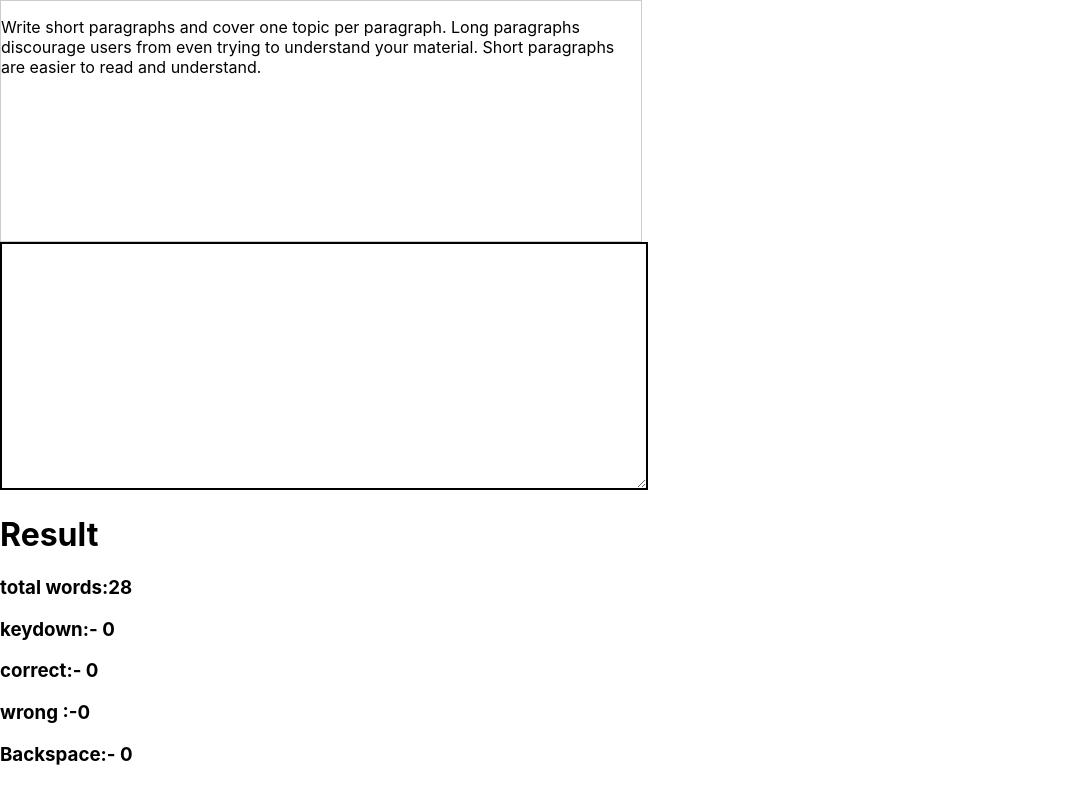
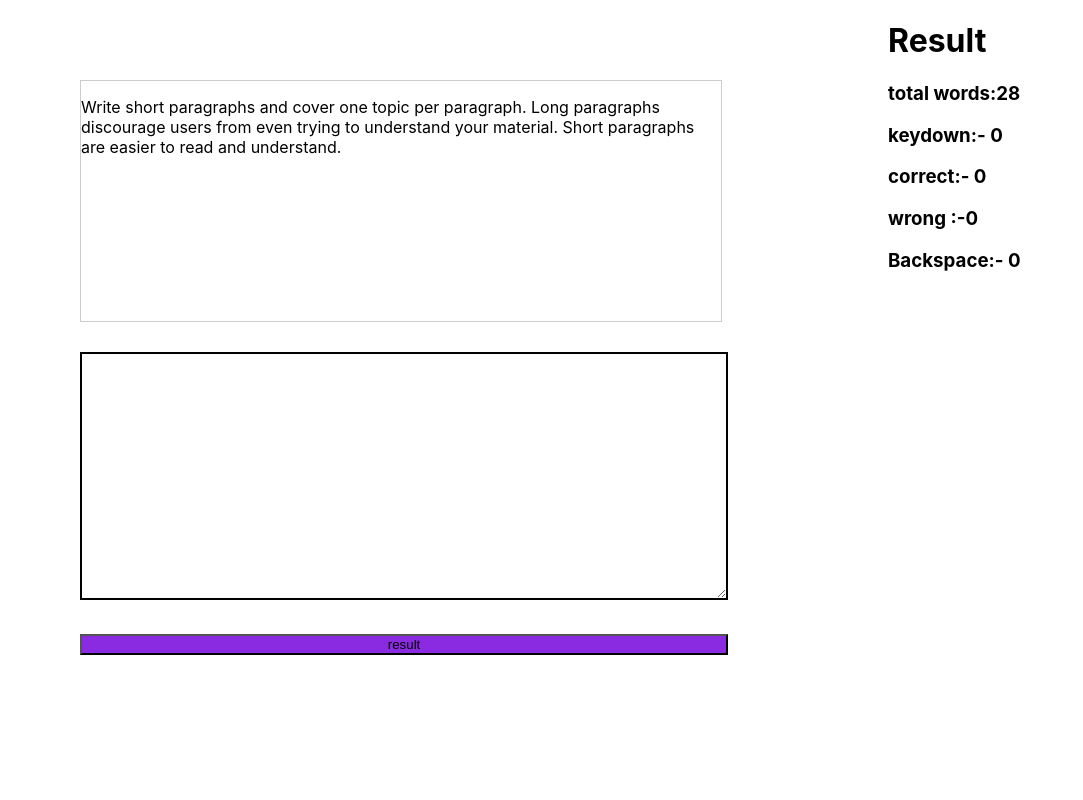
Before and after one commit to vaibhavpnirmal/Typingtest, a React (Create React App) app in the folder typing/: page / in a window 1280 px wide. Shown: the whole page, without its empty margins (0-1083 px from the left). Built offline with nearby package versions, Linux system fonts and the light colour scheme.

Commit message:
index css changes

```diff
--- a/typing/src/Components/Dashboard.js
+++ b/typing/src/Components/Dashboard.js
@@ -49,6 +49,16 @@ let keydown=0;
             console.log(e.key)
         if(e.key==="Backspace"){
             setback(()=> back+1)
+            settypekey(()=>{
+
+                if(typedkey>0){
+                        return (typedkey-1)}
+
+                })
+
+
+
+
 
         }
 
@@ -62,22 +72,29 @@ let keydown=0;
 
 
   return (
-    <div>
-      <div className='para'>
+    <div className='container'>
+        <div className='left'>
+              <div className='para'>
 <p id='one'> {v}
-
-
 
 </p>
       </div>
 
-<div><textarea  className='userpara'  onChange={handelchange} onKeyDown={key}  ></textarea></div>
+      <div><textarea  className='userpara'  onChange={handelchange} onKeyDown={key}  >
+        </textarea></div>
+
+        <button className='btn'>result</button>
+
+        </div>
 
 
 
 
 
-<div className='result'>
+
+<div className='right'>
+
+    <div className='result'>
         <h1>Result </h1>
         <h3>total words:{arrayofstring.length}</h3>
         <h3>keydown:- {typedkey}</h3>
@@ -88,6 +105,10 @@ let keydown=0;
 
 
       </div>
+
+      </div>
+
+
       </div>
 
   )
--- a/typing/src/index.css
+++ b/typing/src/index.css
@@ -5,6 +5,9 @@ body {
     sans-serif;
   -webkit-font-smoothing: antialiased;
   -moz-osx-font-smoothing: grayscale;
+  display: flex;
+  width: 90vw;
+  height: 90vh;
 }
 
 code {
@@ -39,3 +42,28 @@ textarea{
   overflow-x: hidden; /* Hide horizontal overflow */
   border: 1px solid #ccc;
 }
+
+.left{
+ display: flex;
+ flex-direction: column;
+ gap: 30px;
+ margin-left: 5rem;
+ margin-top: 5rem;
+}
+
+.container{
+  display: grid;
+  grid-template-columns: 6fr 2fr;
+  justify-content: space-between;
+  gap: 10rem;
+}
+
+.right{
+  display: flex;
+  flex-direction: column;
+ justify-content: space-between;
+}
+
+.btn{
+  background-color: blueviolet;
+}
```
